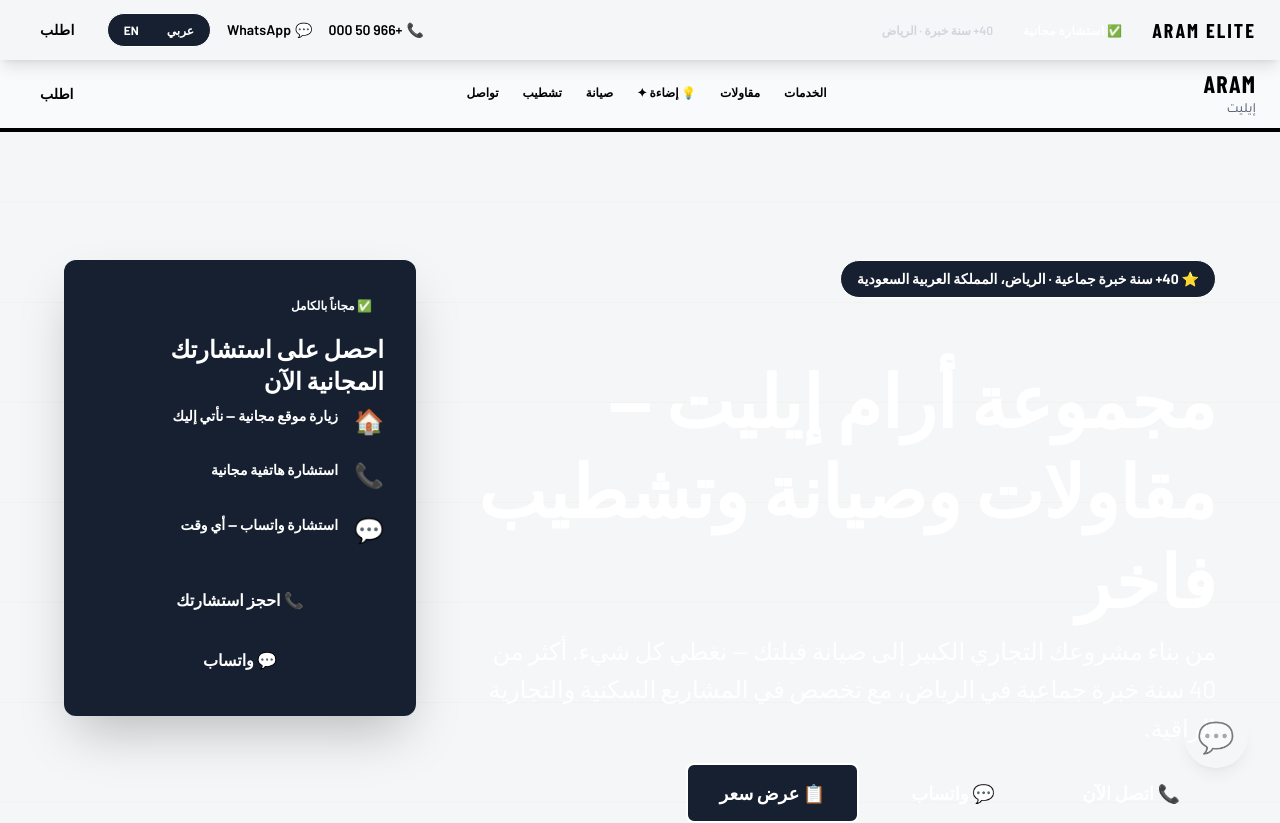
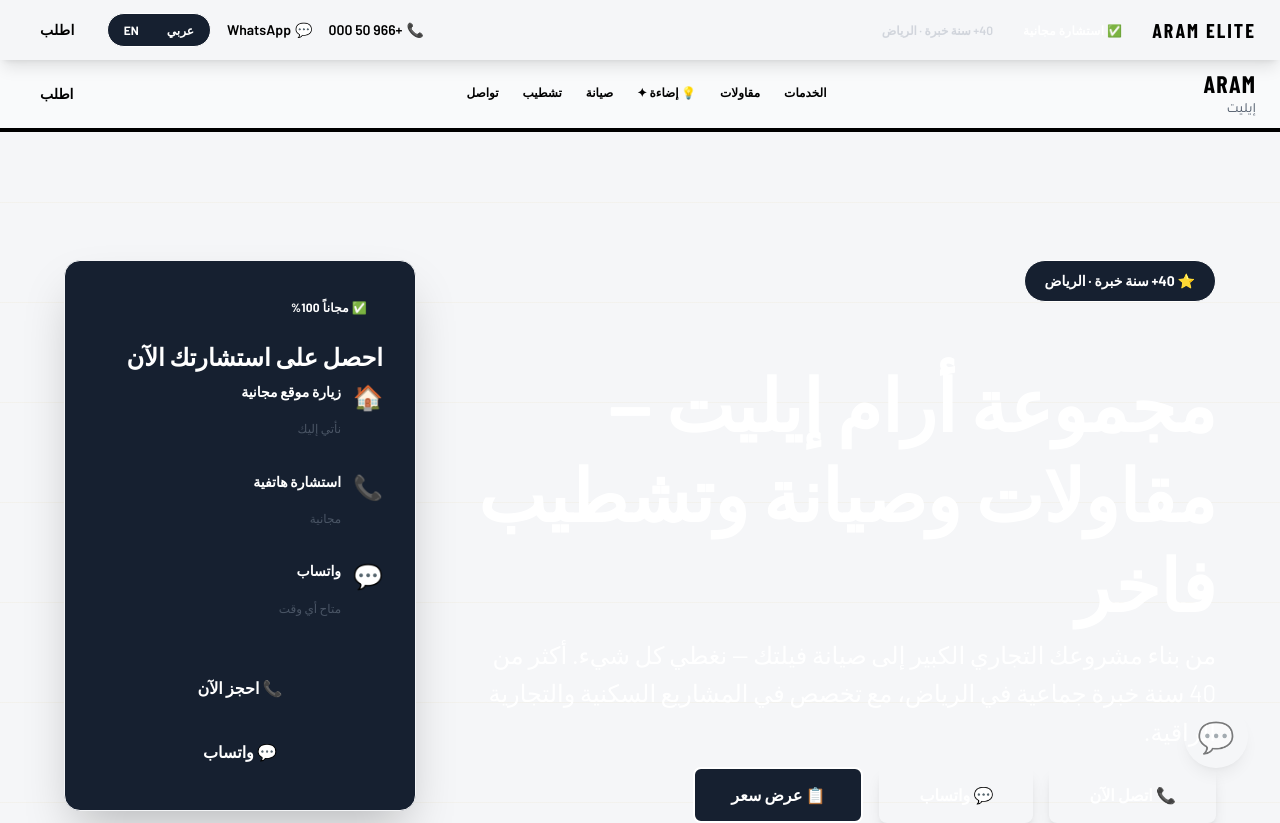
Before and after one commit to Abdullahqasem2/aram-elite, a React (Vite) app: page / in a window 1280 px wide. Shown: the top 823 px of the page. Built offline with nearby package versions, Linux system fonts and the light colour scheme; a web font is replaced by a local one.

Commit message:
feat: comprehensive UI/UX redesign - improved buttons, forms, cards, spacing, typography, and component styling for professional premium appearance

```diff
--- a/src/components/Hero.tsx
+++ b/src/components/Hero.tsx
@@ -10,8 +10,8 @@
         {/* Left: Main Content */}
         <div className="lg:col-span-2">
           <div className="mb-8">
-            <span className="inline-flex items-center gap-2 bg-white bg-opacity-15 dark:bg-opacity-10 border border-white border-opacity-40 dark:border-opacity-20 text-gold px-4 py-2 rounded-full text-sm font-bold mb-6">
-              ⭐ {lang === 'ar' ? '40+ سنة خبرة جماعية · الرياض، المملكة العربية السعودية' : '40+ Years Collective Experience · Riyadh'}
+            <span className="inline-flex items-center gap-2 bg-white bg-opacity-15 dark:bg-opacity-10 border border-white border-opacity-50 dark:border-opacity-30 text-gold px-5 py-2.5 rounded-full text-xs md:text-sm font-bold mb-6 backdrop-blur-sm">
+              ⭐ {lang === 'ar' ? '40+ سنة خبرة · الرياض' : '40+ Years · Riyadh'}
             </span>
           </div>
 
@@ -30,14 +30,14 @@
             }
           </p>
 
-          <div className="flex flex-wrap gap-2 md:gap-4 mb-8">
-            <a href="tel:+966500000000" className="bg-gold dark:bg-yellow-500 text-primary-dark dark:text-gray-900 px-6 md:px-9 py-3 md:py-4 rounded-lg font-cond text-sm md:text-lg font-bold uppercase hover:bg-yellow-400 dark:hover:bg-yellow-600 transition-colors flex items-center gap-2 whitespace-nowrap">
+          <div className="flex flex-wrap gap-3 md:gap-4 mb-8">
+            <a href="tel:+966500000000" className="bg-gold dark:bg-yellow-500 text-primary-dark dark:text-gray-900 px-7 md:px-10 py-3.5 md:py-4 rounded-lg font-cond text-sm md:text-base font-bold uppercase hover:bg-yellow-300 dark:hover:bg-yellow-600 transition-all transform hover:scale-105 shadow-lg flex items-center gap-2 whitespace-nowrap">
               📞 {lang === 'ar' ? 'اتصل الآن' : 'Call Now'}
             </a>
-            <a href="https://wa.me/966500000000" className="bg-green dark:bg-green-600 text-white px-6 md:px-9 py-3 md:py-4 rounded-lg font-cond text-sm md:text-lg font-bold uppercase hover:bg-green-700 dark:hover:bg-green-700 transition-colors flex items-center gap-2 whitespace-nowrap">
+            <a href="https://wa.me/966500000000" className="bg-green dark:bg-green-600 text-white px-7 md:px-10 py-3.5 md:py-4 rounded-lg font-cond text-sm md:text-base font-bold uppercase hover:bg-green-600 dark:hover:bg-green-700 transition-all transform hover:scale-105 shadow-lg flex items-center gap-2 whitespace-nowrap">
               💬 {lang === 'ar' ? 'واتساب' : 'WhatsApp'}
             </a>
-            <a href="#contact" className="bg-white bg-opacity-15 dark:bg-opacity-10 border-2 border-white text-white px-5 md:px-8 py-2.5 md:py-3.5 rounded-lg font-cond text-sm md:text-lg font-bold uppercase hover:bg-opacity-25 dark:hover:bg-opacity-20 transition-colors flex items-center gap-2 whitespace-nowrap">
+            <a href="#contact" className="bg-white bg-opacity-20 dark:bg-opacity-15 border-2 border-white text-white px-6 md:px-9 py-3 md:py-3.5 rounded-lg font-cond text-sm md:text-base font-bold uppercase hover:bg-opacity-30 dark:hover:bg-opacity-25 transition-all transform hover:scale-105 flex items-center gap-2 whitespace-nowrap">
               📋 {lang === 'ar' ? 'عرض سعر' : 'Get Quote'}
             </a>
           </div>
@@ -52,45 +52,48 @@
 
         {/* Right: Consultation Card */}
         <div className="lg:col-span-1">
-          <div className="bg-white dark:bg-gray-700 rounded-xl p-8 shadow-2xl">
-            <span className="inline-block bg-green dark:bg-green-700 text-white text-xs font-bold px-3 py-1 rounded-full mb-4">
-              ✅ {lang === 'ar' ? 'مجاناً بالكامل' : '100% Free'}
+          <div className="bg-white dark:bg-gray-750 rounded-2xl p-8 shadow-2xl border border-gray-100 dark:border-gray-600">
+            <span className="inline-block bg-green dark:bg-green-600 text-white text-xs font-bold px-4 py-1.5 rounded-full mb-5 tracking-wide">
+              ✅ {lang === 'ar' ? 'مجاناً 100%' : '100% FREE'}
             </span>
-            <h3 className="font-cond text-2xl font-bold text-primary-dark dark:text-blue-400 mb-6">
-              {lang === 'ar' ? 'احصل على استشارتك المجانية الآن' : 'Get Your Free Consultation'}
+            <h3 className="font-cond text-2xl font-bold text-primary-dark dark:text-white mb-6">
+              {lang === 'ar' ? 'احصل على استشارتك الآن' : 'Free Consultation'}
             </h3>
 
-            <div className="space-y-4 mb-6">
-              <div className="flex gap-4">
-                <span className="text-2xl">🏠</span>
+            <div className="space-y-4 mb-7">
+              <div className="flex gap-3 items-start">
+                <span className="text-2xl shrink-0">🏠</span>
                 <div>
-                  <p className="font-bold text-primary-dark dark:text-blue-300 text-sm">
-                    {lang === 'ar' ? 'زيارة موقع مجانية — نأتي إليك' : 'Free Site Visit — We come to you'}
+                  <p className="font-semibold text-primary-dark dark:text-white text-sm">
+                    {lang === 'ar' ? 'زيارة موقع مجانية' : 'Free Site Visit'}
                   </p>
+                  <p className="text-xs text-gray-600 dark:text-gray-400 mt-0.5">{lang === 'ar' ? 'نأتي إليك' : 'We come to you'}</p>
                 </div>
               </div>
-              <div className="flex gap-4">
-                <span className="text-2xl">📞</span>
+              <div className="flex gap-3 items-start">
+                <span className="text-2xl shrink-0">📞</span>
                 <div>
-                  <p className="font-bold text-primary-dark dark:text-blue-300 text-sm">
-                    {lang === 'ar' ? 'استشارة هاتفية مجانية' : 'Free Phone Consultation'}
+                  <p className="font-semibold text-primary-dark dark:text-white text-sm">
+                    {lang === 'ar' ? 'استشارة هاتفية' : 'Phone Consultation'}
                   </p>
+                  <p className="text-xs text-gray-600 dark:text-gray-400 mt-0.5">{lang === 'ar' ? 'مجانية' : 'Complimentary'}</p>
                 </div>
               </div>
-              <div className="flex gap-4">
-                <span className="text-2xl">💬</span>
+              <div className="flex gap-3 items-start">
+                <span className="text-2xl shrink-0">💬</span>
                 <div>
-                  <p className="font-bold text-primary-dark dark:text-blue-300 text-sm">
-                    {lang === 'ar' ? 'استشارة واتساب — أي وقت' : 'WhatsApp Consultation — Anytime'}
+                  <p className="font-semibold text-primary-dark dark:text-white text-sm">
+                    {lang === 'ar' ? 'واتساب' : 'WhatsApp'}
                   </p>
+                  <p className="text-xs text-gray-600 dark:text-gray-400 mt-0.5">{lang === 'ar' ? 'متاح أي وقت' : '24/7 Available'}</p>
                 </div>
               </div>
             </div>
 
-            <a href="tel:+966500000000" className="w-full bg-primary-dark dark:bg-gray-800 text-white py-3 rounded-lg font-bold text-center hover:bg-primary-dark hover:bg-opacity-90 transition-colors block mb-3">
-              📞 {lang === 'ar' ? 'احجز استشارتك' : 'Book Consultation'}
+            <a href="tel:+966500000000" className="w-full bg-primary-dark dark:bg-blue-700 text-white py-3.5 rounded-lg font-bold text-center hover:bg-primary-dark hover:bg-opacity-90 transition-all transform hover:shadow-lg block mb-3">
+              📞 {lang === 'ar' ? 'احجز الآن' : 'Book Now'}
             </a>
-            <a href="https://wa.me/966500000000" className="w-full bg-green dark:bg-green-600 text-white py-3 rounded-lg font-bold text-center hover:bg-green-700 transition-colors block">
+            <a href="https://wa.me/966500000000" className="w-full bg-green dark:bg-green-600 text-white py-3.5 rounded-lg font-bold text-center hover:bg-green-700 dark:hover:bg-green-700 transition-all transform hover:shadow-lg block">
               💬 {lang === 'ar' ? 'واتساب' : 'WhatsApp'}
             </a>
           </div>
--- a/src/components/WhyUs.tsx
+++ b/src/components/WhyUs.tsx
@@ -11,19 +11,19 @@
   ];
 
   return (
-    <section className="bg-gray-50 dark:bg-gray-800 px-6 py-16" id="why">
-      <div className="max-w-5xl mx-auto">
-        <div className="mb-12 text-center">
-          <span className="inline-block bg-primary dark:bg-blue-600 text-white font-cond text-xs font-bold uppercase px-4 py-2 rounded-full mb-4">Why Choose Us</span>
-          <h2 className="font-cond text-4xl md:text-5xl font-bold text-primary dark:text-blue-300 mb-3">We Don't Just Show Up — We Deliver</h2>
-          <p className="font-arabic text-lg font-bold text-gray-700 dark:text-gray-300">لا نكتفي بالحضور — بل ننجز ما وعدنا به</p>
+    <section className="bg-white dark:bg-gray-800 px-6 py-16 md:py-20" id="why">
+      <div className="max-w-6xl mx-auto">
+        <div className="mb-12 md:mb-16 text-center">
+          <span className="inline-block bg-primary dark:bg-blue-600 text-white font-cond text-xs font-bold uppercase px-5 py-2 rounded-full mb-5 tracking-wide">Why Choose Us</span>
+          <h2 className="font-cond text-4xl md:text-5xl font-bold text-primary-dark dark:text-white mb-4">We Don't Just Show Up — We Deliver</h2>
+          <p className="font-arabic text-lg font-bold text-primary dark:text-blue-300">لا نكتفي بالحضور — بل ننجز ما وعدنا به</p>
         </div>
-        <div className="grid grid-cols-1 md:grid-cols-2 lg:grid-cols-3 gap-6">
+        <div className="grid grid-cols-1 md:grid-cols-2 lg:grid-cols-3 gap-6 md:gap-8">
           {reasons.map((reason, i) => (
-            <div key={i} className="bg-gray-100 dark:bg-gray-700 rounded-xl p-8 text-center shadow-md hover:shadow-lg transition-shadow border border-gray-200 dark:border-gray-600">
-              <div className="text-6xl mb-4">{reason.icon}</div>
-              <h3 className="font-cond text-lg font-bold text-primary dark:text-blue-300 mb-2">{reason.title}</h3>
-              <p className="font-arabic text-sm text-gold dark:text-yellow-400 font-semibold mb-3">{reason.titleAr}</p>
+            <div key={i} className="bg-gray-50 dark:bg-gray-750 rounded-2xl p-8 text-center shadow-md hover:shadow-xl transition-all transform hover:scale-105 border border-gray-200 dark:border-gray-700">
+              <div className="text-5xl md:text-6xl mb-5">{reason.icon}</div>
+              <h3 className="font-cond text-lg font-bold text-primary-dark dark:text-white mb-2">{reason.title}</h3>
+              <p className="font-arabic text-sm text-primary dark:text-blue-300 font-semibold mb-4">{reason.titleAr}</p>
               <p className="text-sm text-gray-600 dark:text-gray-300 leading-relaxed">{reason.desc}</p>
             </div>
           ))}
```
Also changed, not shown: src/components/Contact.tsx (+26 -26 lines), src/components/Services.tsx (+14 -14 lines).
